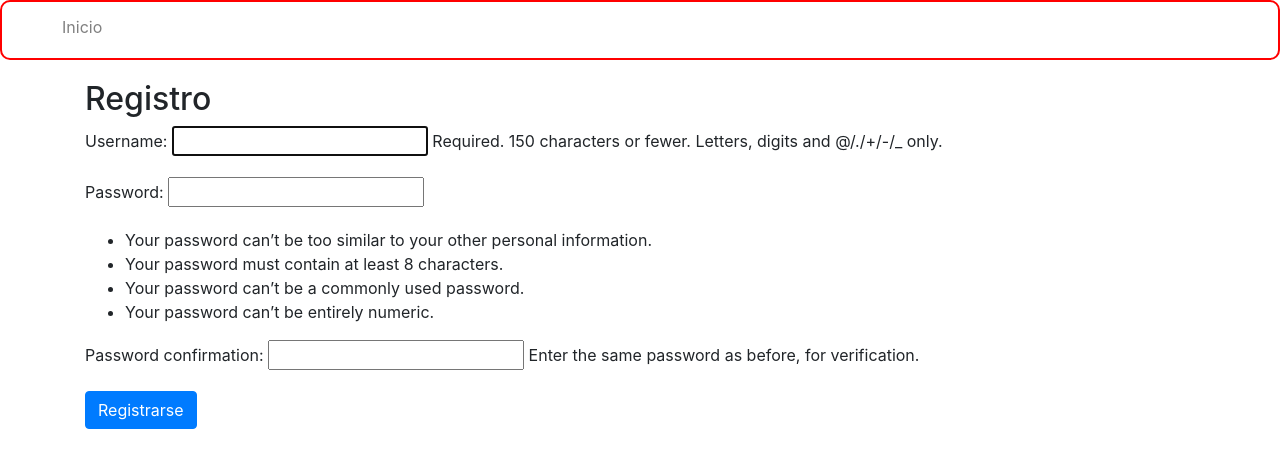
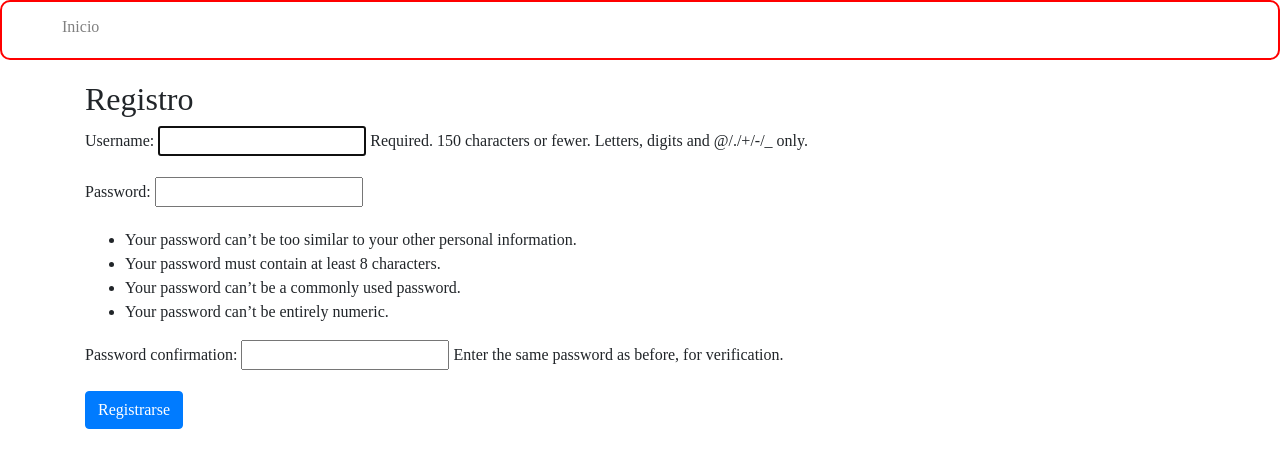
Before and after one commit to Yjcr/catalogo-web, a Django app: page /registro in a window 1280 px wide. Shown: the top 468 px of the page. Run offline with Django 5.2, Linux system fonts and the light colour scheme; data that the repository does not hold is empty; some libraries are stand-ins or nearby versions; some web fonts are replaced.

Commit message:
M.D fixed

```diff
--- a/mysite/myapp/context_processors.py
+++ b/mysite/myapp/context_processors.py
@@ -20,4 +20,6 @@ def mostrar(request):
     # paginador = Paginator(juegos, 9)
     # page = request.GET.get("page")
     # juegos = paginador.get_page(page)
-    return {"game": juegos, "query": query, "categoria": categorias}
+    return {"game": juegos,
+            "query": query,
+            "categoria": categorias}
--- a/mysite/myapp/template/layout/base.html
+++ b/mysite/myapp/template/layout/base.html
@@ -87,7 +87,7 @@
                     </button>
                     <div class="menu" id="Categorias-menu" style="display: none;">
                         {% for i in categoria %}
-                         <a href="{% url 'categories' i.idcategoria %}">{{i.nombrecategoria}}</a>
+                         <a href="{% url 'categories' i.idcategoria %}"> {{i.nombrecategoria}} </a>
                         {% endfor %}
                     </div>
                 </li>
--- a/mysite/myapp/template/layout/other_base.html
+++ b/mysite/myapp/template/layout/other_base.html
@@ -8,8 +8,13 @@
     <link rel="stylesheet" href="https://maxcdn.bootstrapcdn.com/bootstrap/4.0.0/css/bootstrap.min.css">
     <link rel="icon" type="image/png" href="{% static 'joystick.png' %}">
     <style>
+        @font-face{
+        font-family: 'fuenteGamer';
+        src: local('fuenteGamer'), url("{% static 'fonts/Abel-Regular.ttf' %}")format('opentype');
+        }
+
         body{
-            margin: 0;
+        font-family: 'fuenteGamer';
         }
         nav{
             background: white;
--- a/mysite/myapp/urls.py
+++ b/mysite/myapp/urls.py
@@ -6,11 +6,7 @@ urlpatterns = [
     path("registro", views.registro, name="register"),
     path("cerra_sesion", views.cerrar_sesion, name="logout"),
     path("inicio_sesion", views.inicio_sesion, name="login"),
-    path(
-        "categoria/<int:categoria_id>/",
-        views.videojuegos_por_categorias,
-        name="categories",
-    ),
+    path("categoria/<int:categoria_id>/", views.videojuegos_por_categorias, name="categories"),
     path("detalles/<int:game_id>/", views.detalles, name="details"),
     path("search/",  views.search,  name="search"),
     path('create/', views.create, name="create"),
--- a/mysite/myapp/views.py
+++ b/mysite/myapp/views.py
@@ -91,7 +91,6 @@ def cerrar_sesion(request):
     logout(request)
     return redirect("Inicio")
 
-
 def inicio_sesion(request):
     if request.method == "GET":
         return render(request, "sign_up.html", {"form": AuthenticationForm})
--- a/mysite/static/global.js
+++ b/mysite/static/global.js
@@ -1,6 +1,6 @@
 const dropwon = document.getElementById("menu");
 const menu = document.getElementById("Categorias-menu");
-dropwon.addEventListener("mousemove", () => {
+dropwon.addEventListener("click", () => {
   let actualStyle = menu.style.display;
   console.log(actualStyle);
   menu.style.display = actualStyle === "none" ? "block" : "none";
```
